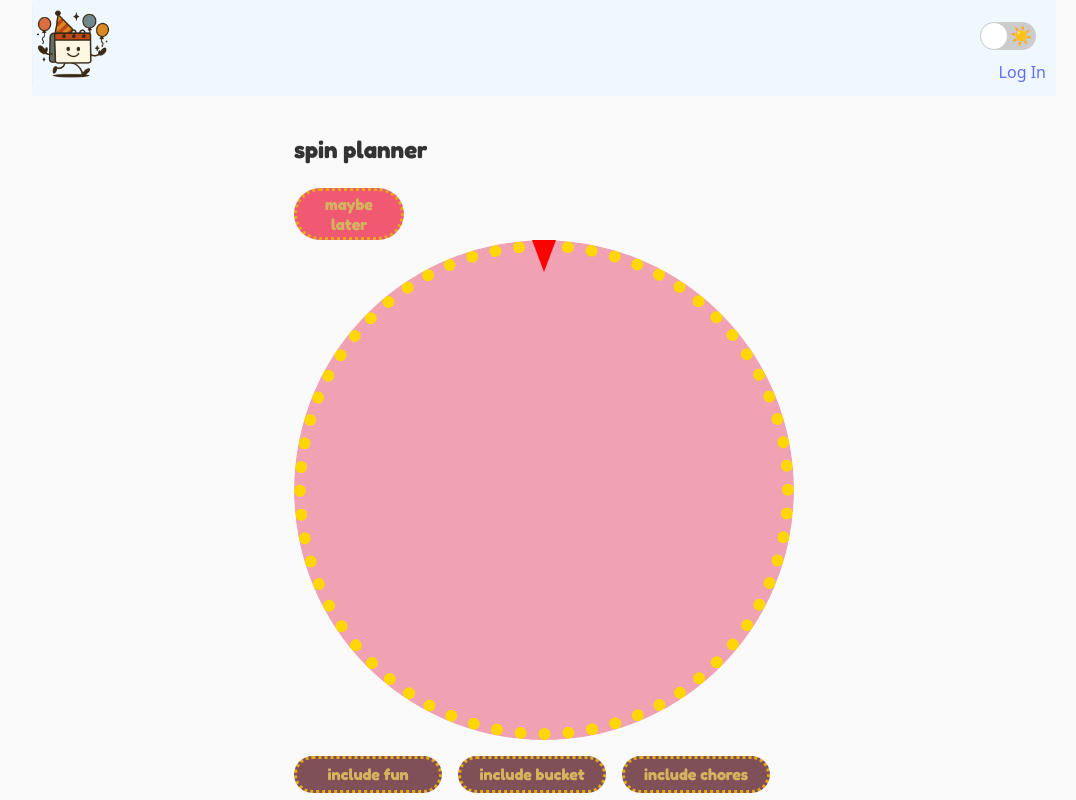
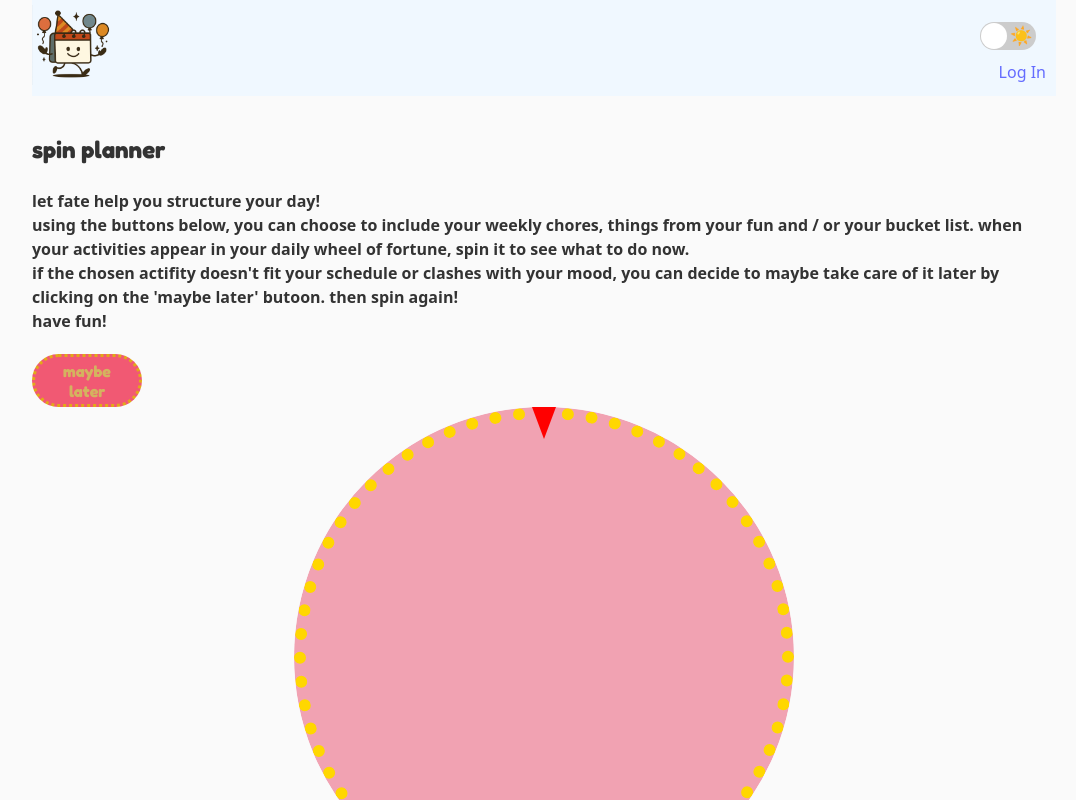
Before and after one commit to Zereis/Event-planner, a React (Vite) app: page /#/spin in a window 1280 px wide. Shown: the top 800 px of the page, without its empty margins (96-1172 px from the left). Built offline with nearby package versions, Linux system fonts and the light colour scheme.

Commit message:
add instructions

```diff
--- a/src/components/Spin.jsx
+++ b/src/components/Spin.jsx
@@ -2,6 +2,7 @@ import { useState, useEffect, useRef } from "react";
 import activities from "../data/data";
 import { parseISO, isSameDay, isAfter, isBefore, endOfWeek, startOfDay } from "date-fns";
 import "../styles/spin.css";
+import EditTask from "./edittask";
 
 
 function Spin() {
@@ -98,17 +99,10 @@ function Spin() {
     (act) => !usedActivityIds.includes(act.id) && act.id !== selectedActivityId
   );
 
-  // popup alert if no chores: no chores, choose fun or bucket
   // adjust the degree of the wheel to the number of items
-  // if no chores but both chores and fun / bucket are clicked -- remove only one functionality
   // in css: responsive design for mobile and tablet?
-  // if only one activity: add 'this is your only one thing to do today' message
-  // checkboxes below the wheel
   // add instructions for the wheel
-  // buttons instead of checkboxes // changing colors (checked, not)
-  // maybe later (pass) button above the wheel
   // click on activity -- open edit event page
-  // change font to the general one
   // add sound!!
 
   // pick a random activity from the available ones
@@ -183,6 +177,7 @@ function Spin() {
   return(
     <div>
       <h2>spin planner</h2>
+      <h4>let fate help you structure your day!<br/>using the buttons below, you can choose to include your weekly chores, things from your fun and / or your bucket list. when your activities appear in your daily wheel of fortune, spin it to see what to do now.<br/>if the chosen actifity doesn't fit your schedule or clashes with your mood, you can decide to maybe take care of it later by clicking on the 'maybe later' butoon. then spin again!<br/>have fun!</h4>
       <button className="later-button" onClick={pass} disabled={!selectedActivityId}>maybe later</button>
 
       <div>
```
